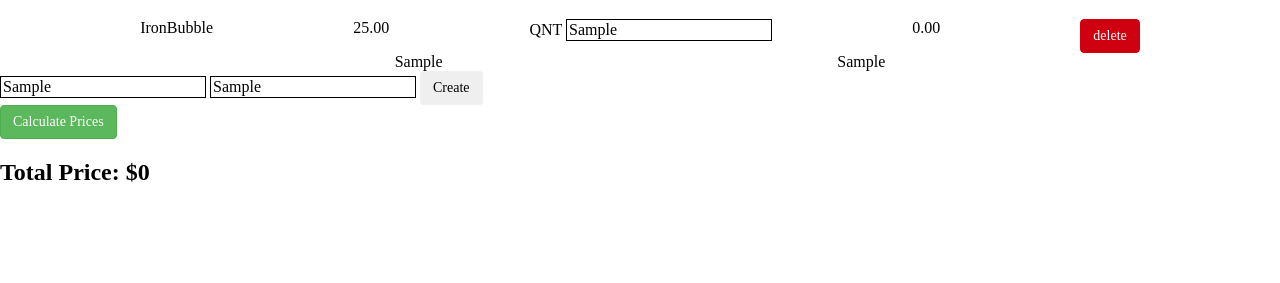
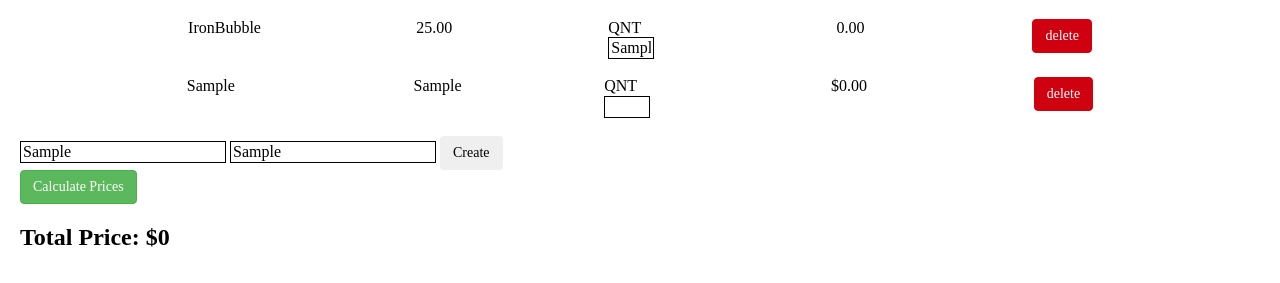
Before and after one commit to ironhack-labs/lab-dom-ironhack-cart, a plain HTML site: page starter-code/index.html in a window 1280 px wide. Both pictures are taken after typing "Sample", "Sample", "Sample" into the empty fields and a click on the button "Create". Shown: the part 61-344 px from the top of the page. Drawn offline with nearby package versions, Linux system fonts and the light colour scheme.

Commit message:
cant delet creted row

```diff
--- a/starter-code/css/style.css
+++ b/starter-code/css/style.css
@@ -1,6 +1,31 @@
+body {
+  margin: 0;
+}
+
 .product {
   display: flex;
   justify-content: space-evenly;
+  margin: 18px 0;
+}
+
+.wrapper {
+  padding: 0 20px;
+}
+
+.item-name {
+  width: 60px;
+}
+
+.unit-price {
+  width: 24px
+}
+
+.form-container {
+  width: 60px
+}
+
+.qnt {
+  width: 40px;
 }
 
 input {
--- a/starter-code/index.html
+++ b/starter-code/index.html
@@ -1,5 +1,6 @@
 <!DOCTYPE html>
 <html lang="en">
+
 <head>
   <meta charset="UTF-8">
   <meta name="viewport" content="width=device-width, initial-scale=1.0">
@@ -9,13 +10,16 @@
   <script type="text/javascript" src="./js/index.js"></script>
   <title>Ironhack cart</title>
 </head>
+
 <body>
+
   <h1>Ironhack Merchandising Shop</h1>
+    <div class="wrapper">
     <div id="product-list">
       <div class="product">
         <span class="item-name">IronBubble</span>
         <span class="unit-price">25.00</span>
-      <form action="">
+        <form action="" class="form-container">
           <label for="">QNT</label>
           <input type="text" class="qnt">
         </form>
@@ -31,5 +35,7 @@
 
     <div><button id="calc-prices-button" class="btn btn-success">Calculate Prices</button></div>
     <h2>Total Price: <span id="cart-total-price">$0</span></h2>
+  </div>
 </body>
+
 </html>
--- a/starter-code/js/index.js
+++ b/starter-code/js/index.js
@@ -1,87 +1,89 @@
-function deleteItem(e){
-  console.log(e);
-  var productList = document.querySelector('#product-list')
-  productList.removeChild(e.target.parentElement.parentElement)
+function deleteItem(e) {
+  var productList = document.querySelector("#product-list");
+  productList.removeChild(e.target.parentElement.parentElement);
 }
 // onclick="deleteItem(this.parentNode.parentNode)
-function getPriceByProduct(itemNode){
+function getPriceByProduct(itemNode) {}
 
+function updatePriceByProduct(productPrice, index) {}
+
+function getTotalPrice() {
+  var price = document.getElementsByClassName("unit-price");
+  var qnt = document.getElementsByClassName("qnt");
+  var itemTotalPrice = document.getElementsByClassName("item-total-price");
+  var cartTotalPrice = document.getElementById("cart-total-price");
+  var cont = 0;
+
+  for (var i = 0; i < itemTotalPrice.length; i++) {
+    cont += price[i].innerHTML * qnt[i].value;
+    itemTotalPrice[i].innerHTML = "$" + price[i].innerHTML * qnt[i].value;
+  }
+  cartTotalPrice.innerHTML = cont;
 }
 
-function updatePriceByProduct(productPrice, index){
+function createQuantityInput() {}
 
+function createDeleteButton() {}
+
+function createQuantityNode() {}
+
+function createItemNode(tagType, dataType, name) {
+  var newNode = document.createElement(tagType);
+  if (dataType) {
+    newNode.setAttribute(dataType, name);
+  }
+  return newNode;
 }
 
-function getTotalPrice() {
-  var price = document.getElementsByClassName('unit-price')
-  var qnt = document.getElementsByClassName('qnt')
-  var itemTotalPrice = document.getElementsByClassName('item-total-price')
-  var cartTotalPrice = document.getElementById("cart-total-price")
-  var cont = 0
+function createNewItemRow(itemName, itemUnitPrice) {
+  var list = document.getElementById("product-list");
+  var newRow = createItemNode("div", "class", "product");
+  var newName = createItemNode("span", "class", "item-name");
+  var newPrice = createItemNode("span", "class", "unit-price");
+  var qntForm = createItemNode("form", "class", "form-container");
+  var formLabel = createItemNode("label", "class", "");
+  var formInput = createItemNode("input", "class", "qnt");
+  var spanDiv = createItemNode("div");
+  var btnDiv = createItemNode("div");
 
-  for(var i = 0; i<itemTotalPrice.length ; i++){
-    cont += price[i].innerHTML * qnt[i].value
-    itemTotalPrice[i].innerHTML = "$"+price[i].innerHTML * qnt[i].value;
-  }
-cartTotalPrice.innerHTML = cont
+  var itemPrice = createItemNode("span", "class", "item-total-price");
+  var delBtn = createItemNode("button", "class", "btn btn-delete");
 
+  newName.innerHTML = itemName.value;
+  newPrice.innerHTML = itemUnitPrice.value;
+  formLabel.innerHTML = "QNT";
+  itemPrice.innerHTML = "$0.00";
+  delBtn.innerHTML = "delete";
 
+  spanDiv.appendChild(itemPrice);
+  btnDiv.appendChild(delBtn);
+  qntForm.appendChild(formLabel);
+  qntForm.appendChild(formInput);
+  newRow.appendChild(newName);
+  newRow.appendChild(newPrice);
+  newRow.appendChild(qntForm);
+  newRow.appendChild(spanDiv);
+  newRow.appendChild(btnDiv);
+
+  list.appendChild(newRow);
 }
 
-function createQuantityInput(){
+function createNewItem() {
+  var price = document.getElementById("new-price");
+  var name = document.getElementById("new-name");
 
+  createNewItemRow(name, price);
 }
 
-function createDeleteButton(){
-
-}
-
-function createQuantityNode(){
-
-}
-
-function createItemNode(tagType, dataType, name){
-  var newNode = document.createElement(tagType)
-  newNode.setAttribute(dataType, name)
-  return newNode
-}
-
-function createNewItemRow(itemName, itemUnitPrice){
-var list = document.getElementById("product-list")
-var newRow = createItemNode('div', 'class', 'product')
-var newName = createItemNode('span', 'class', 'item-name')
-var newPrice = createItemNode('span', 'class', 'unit-price')
-
-newName.innerHTML = itemName.value
-newPrice.innerHTML = itemUnitPrice.value
-
-newRow.appendChild(newName)
-newRow.appendChild(newPrice)
-
-list.appendChild(newRow)
-}
-
-function createNewItem(){
-  var price = document.getElementById("new-price")
-  var name = document.getElementById("new-name")
-
-
-  createNewItemRow(name, price)
-
-}
-
-window.onload = function(){
-  var calculatePriceButton = document.getElementById('calc-prices-button');
-  var createItemButton = document.getElementById('new-item-create');
-  var deleteButtons = document.getElementsByClassName('btn-delete');
-
-  console.log(createItemButton);
-
+window.onload = function() {
+  var calculatePriceButton = document.getElementById("calc-prices-button");
+  var createItemButton = document.getElementById("new-item-create");
+  var deleteButtons = document.getElementsByClassName("btn-delete");
 
   calculatePriceButton.onclick = getTotalPrice;
   createItemButton.onclick = createNewItem;
 
-  for(var i = 0; i<deleteButtons.length ; i++){
+  for (var i = 0; i < deleteButtons.length; i++) {
     deleteButtons[i].onclick = deleteItem;
   }
 };
```
Lines whose indentation alone changed are shown as unchanged.
